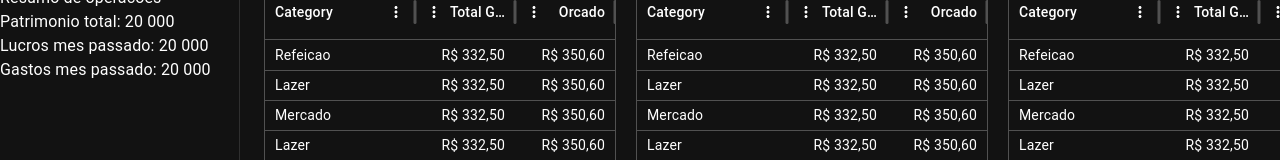
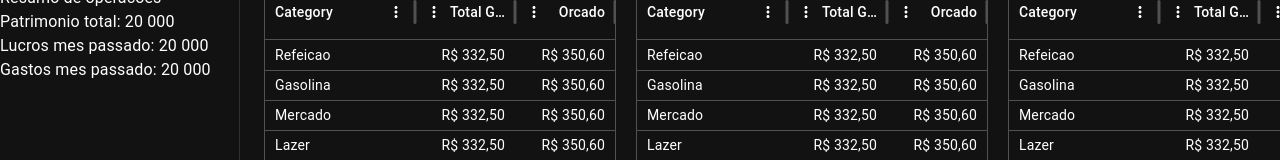
Before and after one commit to mmlodi/meus-boleto-tcc, a React (Create React App) app: page / in a window 1280 px wide. Shown: the part 384-544 px from the top of the page. Built offline with nearby package versions, Linux system fonts and the light colour scheme; what @mui/x-data-grid-generator would draw is missing.

Commit message:
tirando duplicidade

```diff
--- a/src/pages/HomePage/index.js
+++ b/src/pages/HomePage/index.js
@@ -12,22 +12,22 @@ const HomePage = () => {
     const [selectedMonth, setSelectedMonth] = useState( new Date());
     const [currentMonthRows, setCurrentMonthRows] = useState ([
         { id: 1, mes: 5, ano: 2024,nomeTransacao: 'Refeicao', tipoTransacao: 'Gasto', valorTransacao: 332.50, valorOrcamento: 350.60 },
-        { id: 2, mes: 5, ano: 2024,nomeTransacao: 'Lazer', tipoTransacao: 'Gasto', valorTransacao: 332.50, valorOrcamento: 350.60 },
+        { id: 2, mes: 5, ano: 2024,nomeTransacao: 'Gasolina', tipoTransacao: 'Gasto', valorTransacao: 332.50, valorOrcamento: 350.60 },
         { id: 3, mes: 5, ano: 2024,nomeTransacao: 'Mercado', tipoTransacao: 'Gasto', valorTransacao: 332.50, valorOrcamento: 350.60 },
         { id: 4, mes: 5, ano: 2024,nomeTransacao: 'Lazer', tipoTransacao: 'Gasto', valorTransacao: 332.50, valorOrcamento: 350.60 },
         { id: 5, mes: 5, ano: 2024,nomeTransacao: 'Investimento', tipoTransacao: 'Investimento', valorTransacao: 332.50, valorOrcamento: 350.60 },
         { id: 6, mes: 6, ano: 2024,nomeTransacao: 'Refeicao', tipoTransacao: 'Gasto', valorTransacao: 332.50, valorOrcamento: 350.60 },
-        { id: 7, mes: 6, ano: 2024,nomeTransacao: 'Lazer', tipoTransacao: 'Gasto', valorTransacao: 332.50, valorOrcamento: 350.60 },
+        { id: 7, mes: 6, ano: 2024,nomeTransacao: 'Gasolina', tipoTransacao: 'Gasto', valorTransacao: 332.50, valorOrcamento: 350.60 },
         { id: 8, mes: 6, ano: 2024,nomeTransacao: 'Mercado', tipoTransacao: 'Gasto', valorTransacao: 332.50, valorOrcamento: 350.60 },
         { id: 9, mes: 6, ano: 2024,nomeTransacao: 'Lazer', tipoTransacao: 'Gasto', valorTransacao: 332.50, valorOrcamento: 350.60 },
         { id: 10, mes: 6, ano: 2024,nomeTransacao: 'Investimento', tipoTransacao: 'Investimento', valorTransacao: 332.50, valorOrcamento: 350.60 },
         { id: 11, mes: 7, ano: 2024,nomeTransacao: 'Refeicao', tipoTransacao: 'Gasto', valorTransacao: 332.50, valorOrcamento: 350.60 },
-        { id: 12, mes: 7, ano: 2024,nomeTransacao: 'Lazer', tipoTransacao: 'Gasto', valorTransacao: 332.50, valorOrcamento: 350.60 },
+        { id: 12, mes: 7, ano: 2024,nomeTransacao: 'Gasolina', tipoTransacao: 'Gasto', valorTransacao: 332.50, valorOrcamento: 350.60 },
         { id: 13, mes: 7, ano: 2024,nomeTransacao: 'Mercado', tipoTransacao: 'Gasto', valorTransacao: 332.50, valorOrcamento: 350.60 },
         { id: 14, mes: 7, ano: 2024,nomeTransacao: 'Lazer', tipoTransacao: 'Gasto', valorTransacao: 332.50, valorOrcamento: 350.60 },
         { id: 15, mes: 7, ano: 2024,nomeTransacao: 'Investimento', tipoTransacao: 'Investimento', valorTransacao: 332.50, valorOrcamento: 350.60 },
         { id: 16, mes: 8, ano: 2024,nomeTransacao: 'Refeicao', tipoTransacao: 'Gasto', valorTransacao: 332.50, valorOrcamento: 350.60 },
-        { id: 17, mes: 8, ano: 2024,nomeTransacao: 'Lazer', tipoTransacao: 'Gasto', valorTransacao: 332.50, valorOrcamento: 350.60 },
+        { id: 17, mes: 8, ano: 2024,nomeTransacao: 'Gasolina', tipoTransacao: 'Gasto', valorTransacao: 332.50, valorOrcamento: 350.60 },
         { id: 18, mes: 8, ano: 2024,nomeTransacao: 'Mercado', tipoTransacao: 'Gasto', valorTransacao: 332.50, valorOrcamento: 350.60 },
         { id: 19, mes: 8, ano: 2024,nomeTransacao: 'Lazer', tipoTransacao: 'Gasto', valorTransacao: 332.50, valorOrcamento: 350.60 },
         { id: 20, mes: 8, ano: 2024,nomeTransacao: 'Investimento', tipoTransacao: 'Investimento', valorTransacao: 332.50, valorOrcamento: 350.60 }
```
